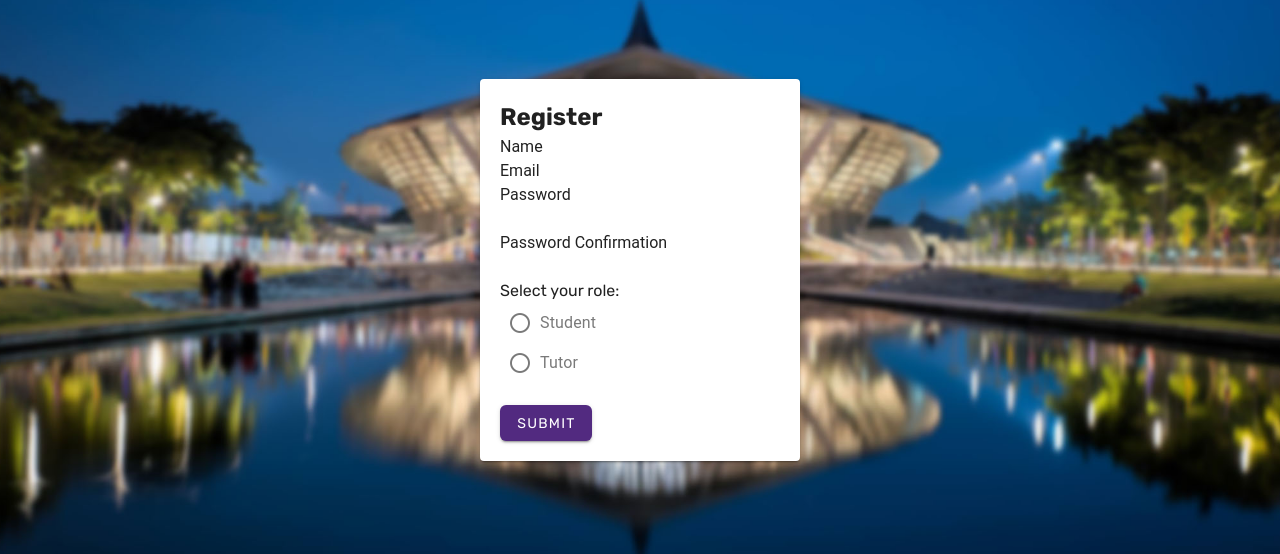
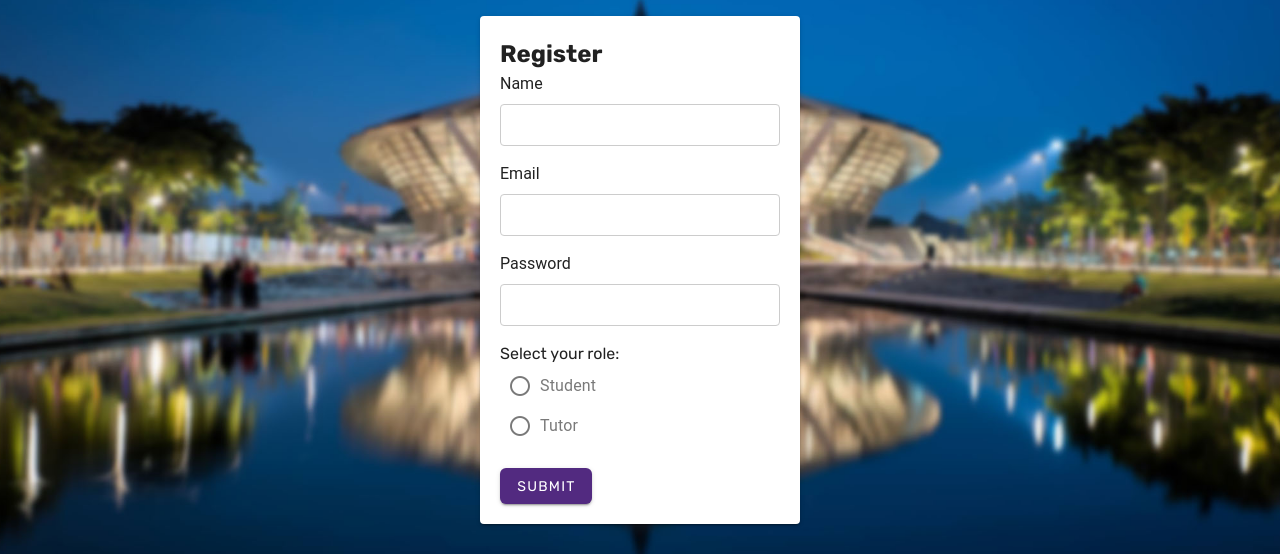
Before and after one commit to nutdaran/muicTutor, a Vue app: page /register in a window 1280 px wide. Shown: the part 178-732 px from the top of the page. Built offline with nearby package versions, Linux system fonts and the light colour scheme.

Commit message:
done RegisterView

```diff
--- a/package.json
+++ b/package.json
@@ -14,7 +14,7 @@
     "firebase": "^10.6.0",
     "pinia": "^2.1.7",
     "vue": "^3.3.4",
-    "vue-number-animation": "^2.0.0",
+    "vue-number-animation": "^2.0.2",
     "vue-router": "^4.2.5",
     "vuetify": "^3.4.0-beta.1"
   },
--- a/src/views/RegisterView.vue
+++ b/src/views/RegisterView.vue
@@ -1,12 +1,44 @@
 <script setup>
     import { ref } from 'vue'
-    import { auth } from '@/firebase/firebase'
-    import { useRouter } from 'vue-router'
+    import { auth, db } from '@/firebase/firebase'
+    import { createUserWithEmailAndPassword } from 'firebase/auth'
+    import { doc, setDoc } from 'firebase/firestore';
 
+    const name = ref(null)
+    const email = ref(null)
+    const password = ref(null)
+    const role = ref(null)
+    const alert = ref(false)
+
+    function onSubmit() {
+        // Create new user
+        createUserWithEmailAndPassword(auth, email.value, password.value)
+        .then(async (userCredential) => {
+            const user = userCredential.user;
+            // Add new user in collection
+            await setDoc(doc(db,"users",user.uid),
+            {
+                username: name.value,
+                email: email.value,
+                tutor: role.value,
+                course: {}
+            });
+            console.log(user)
+            console.log(userCredential)
+            alert.value = true
+        })
+        .catch((error) => {
+            const errorCode = error.code;
+            const errorMessage = error.message;
+            console.log("Error Code: " + errorCode)
+            console.log("Error Message: " + errorMessage)
+        });
+    }
 </script>
 
 <template>
     <div class="register-page">
+        <v-alert class="alert-bar" v-if="alert" color="success" icon="$success" text="Successfully registered"></v-alert>
         <div class="register-box">
         <v-card class="pa-5 elevation-2">
             <h2>Register</h2>
@@ -38,28 +70,26 @@
                 required
                 />
             </div>
-            <div class="form">
-                <label for="passwordConfirmation">Password Confirmation</label>
-                <input
-                id="passwordConfirmation"
-                type="password"
-                v-model="passwordConfirmation"
-                required
-                />
+            <div>
+                <p>Select your role:</p>
+                <v-radio-group color="purple-darken-3" v-model="role" required>
+                    <v-radio label="Student" value="False"></v-radio>
+                    <v-radio label="Tutor" value="True"></v-radio>
+                </v-radio-group>
             </div>
-            <p>Select your role:</p>
-            <v-radio-group>
-                <v-radio label="Student" value="False"></v-radio>
-                <v-radio label="Tutor" value="True"></v-radio>
-            </v-radio-group>
-            <v-btn class="form" type="submit" id="main-button">Submit</v-btn>
+            <v-btn type="submit" id="main-button">Submit</v-btn>
             </form>
         </v-card>
-    </div>
+        </div>
     </div>
 </template>
 
 <style>
+    .alert-bar {
+        z-index: 1;
+        position: absolute;
+        top: 15%;
+    }
     .register-page {
         display: flex;
         flex-direction: column;
@@ -73,4 +103,15 @@
     .register-box {
         width: 25%;
     }
+    .form {
+        display: flex;
+        flex-direction: column;
+        margin-bottom: 1rem;
+    }
+    input {
+        border: 1px solid #ccc;
+        border-radius: 4px;
+        padding: 0.5rem;
+        margin-top: 0.5rem;
+    }
 </style>
```
Also changed, not shown: 1 other file (tests, documents, lock files or other folders).
